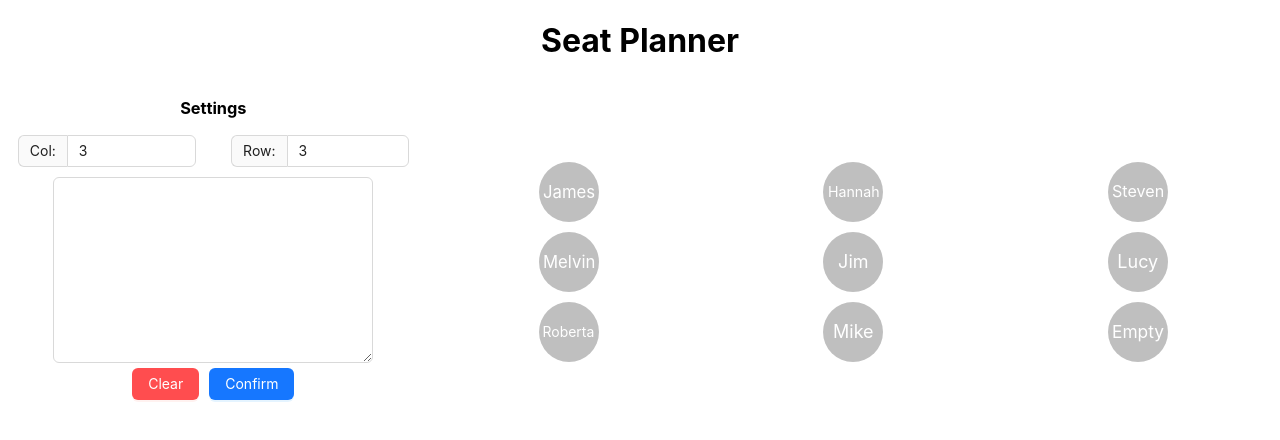
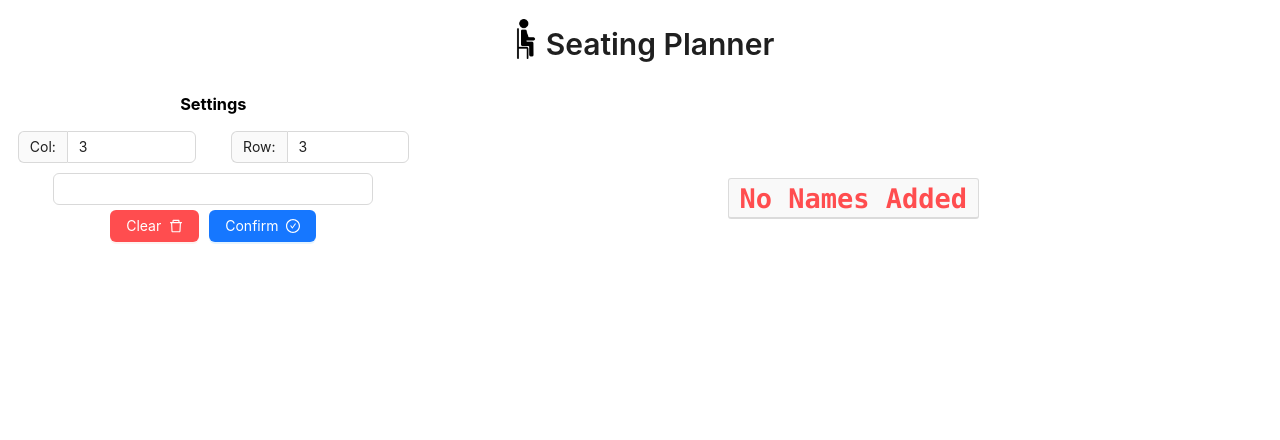
Before and after one commit to Remitito/seating-planner, a React (Create React App) app: page / in a window 1280 px wide. Both pictures are taken after a click on the button "Clear". Shown: the top 440 px of the page. Built offline with nearby package versions, Linux system fonts and the light colour scheme; the HTML template or start-up script is replaced by a standard one.

Commit message:
Icons added and other styling changes

```diff
--- a/package.json
+++ b/package.json
@@ -3,6 +3,7 @@
   "version": "0.1.0",
   "private": true,
   "dependencies": {
+    "@ant-design/icons": "^5.0.1",
     "@testing-library/jest-dom": "^5.16.5",
     "@testing-library/react": "^13.4.0",
     "@testing-library/user-event": "^13.5.0",
--- a/src/App.css
+++ b/src/App.css
@@ -12,6 +12,7 @@
   flex: 28%;
   margin: 5px;
 }
+
 
 .App {
   text-align: center;
--- a/src/App.js
+++ b/src/App.js
@@ -1,36 +1,54 @@
 import React, {useState, useReducer} from 'react'
 import './App.css'
-import {Col, Row, Input, InputNumber, Label, Button, Avatar, Alert, Image} from 'antd'
-import { IconCont, Icon } from './styled'
+import {SwapOutlined, DeleteOutlined, CheckCircleOutlined} from '@ant-design/icons'
+import {Col, Row, Input, InputNumber, Label, Button, Avatar, Alert, Switch, Typography, Image} from 'antd'
 const {TextArea} = Input
-
-// Add different color when clicking
+const {Title} = Typography
 
 const App = () => {
-
-  const [newNames, updateNewNames] = useState("James\nHannah\nSteven\nMelvin\nJim\nLucy\nRoberta\nMike\nPatricia")
+  const [newNames, updateNewNames] = useState("James\nHannah\nSteven\nMelvin\nJim\nLucy\nRoberta\nMike")
   const [nameArray, setArray] = useState(["James", "Hannah", "Steven", "Melvin", "Jim", "Lucy", "Roberta", "Mike", "Empty"])
   const [columns, setColumns] = useState(3)
+  const [confirmed, confirm] = useState(false) // to trigger showing the rearrange seats button after confirming
   const [selectedSeat, selectSeat] = useState(-1)
   const [rows, setRows] = useState(3)
   const [notEnoughSeats, showNotEnoughSeats] = useState(false)
   const [noNamesAdded, showNoNames] = useState(false)
-  const [seating, setSeating] = useState({})
 
-  const makeSeatingPlan = () => {
+// A message below the column and row boxes to say to enter names line-separated
+// Implement rearrange button functionality !!!
+// Add a message box below the buttons to explain when to use Confirm and Rearrange
+// Add an "Are You Sure?" popup after clear is pressed
+// When changing students, after you click the first name it can say "Changing ____ with..."
+// After, it can say "Changed _____ with _______"
+// Add background picture
 
+
+  const rearrange = () => {
+    let newNameArray = nameArray
+    for (var i = newNameArray.length - 1; i > 0; i--) {
+      var j = Math.floor(Math.random() * (i + 1));
+      var temp = newNameArray[i];
+      newNameArray[i] = newNameArray[j];
+      newNameArray[j] = temp;
+    }
+    setArray(newNameArray)
   }
 
   const clearAll = () => {
     updateNewNames("")
     showNotEnoughSeats(false)
+    confirm(true)
+    setArray([])
   }
 
   const makeArray = () => {
-    //set a max length
     showNotEnoughSeats(false)
     showNoNames(false)
-    if(newNames.length === 0) {showNoNames(true)}
+    if(newNames.length === 0) {
+      showNoNames(true)
+      return
+    }
     let removeEmptyLines = newNames.replace(/^(?=\n)$|^\s*|\s*$|\n\n+/gm,"")
     let newNameArray = removeEmptyLines.split(/\r?\n/)
     let totalSeats = columns * rows
@@ -43,11 +61,14 @@ const App = () => {
         newNameArray.push("Empty")
       }
     }
+    confirm(false)
     setArray(newNameArray)
   }
 
   const handleChange = (func) => {
     showNotEnoughSeats(false)
+    confirm(true)
+    // if(func() === setRows()) {} // work around for weird bug
     func()
   }
 
@@ -69,7 +90,8 @@ const App = () => {
     return nameArray.map((student, index) =>
     <div style={{flex: (100 / columns) + "%", marginBottom: "10px"}}>
       <a onClick={() => handleSeat(index)}>
-        <Avatar shape={selectedSeat === index ? "square" : "circle"} size={60}>{student}</Avatar>
+        <Avatar className='seatAvatar' size={50}
+        style={{backgroundColor: selectedSeat === index ? "#1677ff" : "black"}}>{student}</Avatar>
       </a>
     </div>
     )
@@ -78,16 +100,20 @@ const App = () => {
   const mapSeats = () => {
     return nameArray.map((name, index) =>
     <>
-      <a onClick={() => handleSeat(index)}>
+      <Button onClick={() => handleSeat(index)}>
         <Avatar>{name}</Avatar>
-      </a>
+      </Button>
     </>
     )
   }
 
   return (
     <div className="App">
-      <h1>Seat Planner</h1>
+      {/* <a href="https://www.flaticon.com/free-icons/seat" title="seat icons">Seat icons created by Freepik - Flaticon</a> */}
+        <Row justify="center" align="middle">
+          <img height={40} src={require('./images/chair.png')} />
+          <Title level={2}>Seating Planner</Title>
+        </Row>
       <Row>
         <Col span={8}>
           <h3>Settings</h3>
@@ -95,7 +121,7 @@ const App = () => {
             <Alert className='settingsAlert' type="error" showIcon message="Not enough seats! Add more columns or rows below"/>
           )}
           {noNamesAdded && (
-            <Alert className='settingsAlert' type="error" showIcon message="You must add at least one name!"/>
+            <Alert className='settingsAlert' type="error" showIcon message="Please add a name"/>
           )}
           <Row justify="space-around">
             <Col span={10}>
@@ -107,18 +133,33 @@ const App = () => {
           </Row>
           <Row justify="center">
             <Col span={18}>
-              <TextArea value={newNames} onChange={e => updateNewNames(e.target.value)} rows={"8"} style={{marginTop: "10px"}}/>
+              <TextArea allowClear autoSize value={newNames} rows={"8"} style={{marginTop: "10px"}}
+              onChange={(e) => {
+                updateNewNames(e.target.value)
+                confirm(true)}}/>
             </Col>
           </Row>
-          <Row justify={"center"}>
-            <Button onClick={() => clearAll()} style={{margin: "5px"}} danger type="primary">Clear</Button>
-            <Button onClick={() => makeArray()} style={{margin: "5px"}} type="primary">Confirm</Button>
+          <Row justify={"center"} align="middle">
+            <Button onClick={() => clearAll()} style={{margin: "5px"}} danger type="primary">Clear
+            <DeleteOutlined /></Button>
+            {confirmed ?
+             <Button onClick={() => makeArray()} style={{margin: "5px"}} type="primary">Confirm
+             <CheckCircleOutlined /></Button>
+            :
+             <Button onClick={() => rearrange()} style={{margin: "5px"}} type="primary">Rearrange
+             <SwapOutlined />
+             </Button>
+            }
           </Row>
         </Col>
         <Col span={16}>
-          <div className='seatCont'>
+          {nameArray.length > 0 ?
+            <div className='seatCont'>
             {mapNames()}
-          </div>
+            </div>
+            :
+            <Title style={{marginTop: "100px"}} keyboard type={"danger"} level={2}>No Names Added</Title>
+          }
         </Col>
       </Row>
     </div>
```
Also changed, not shown: src/images/chair.png, 1 other file (tests, documents, lock files or other folders).
